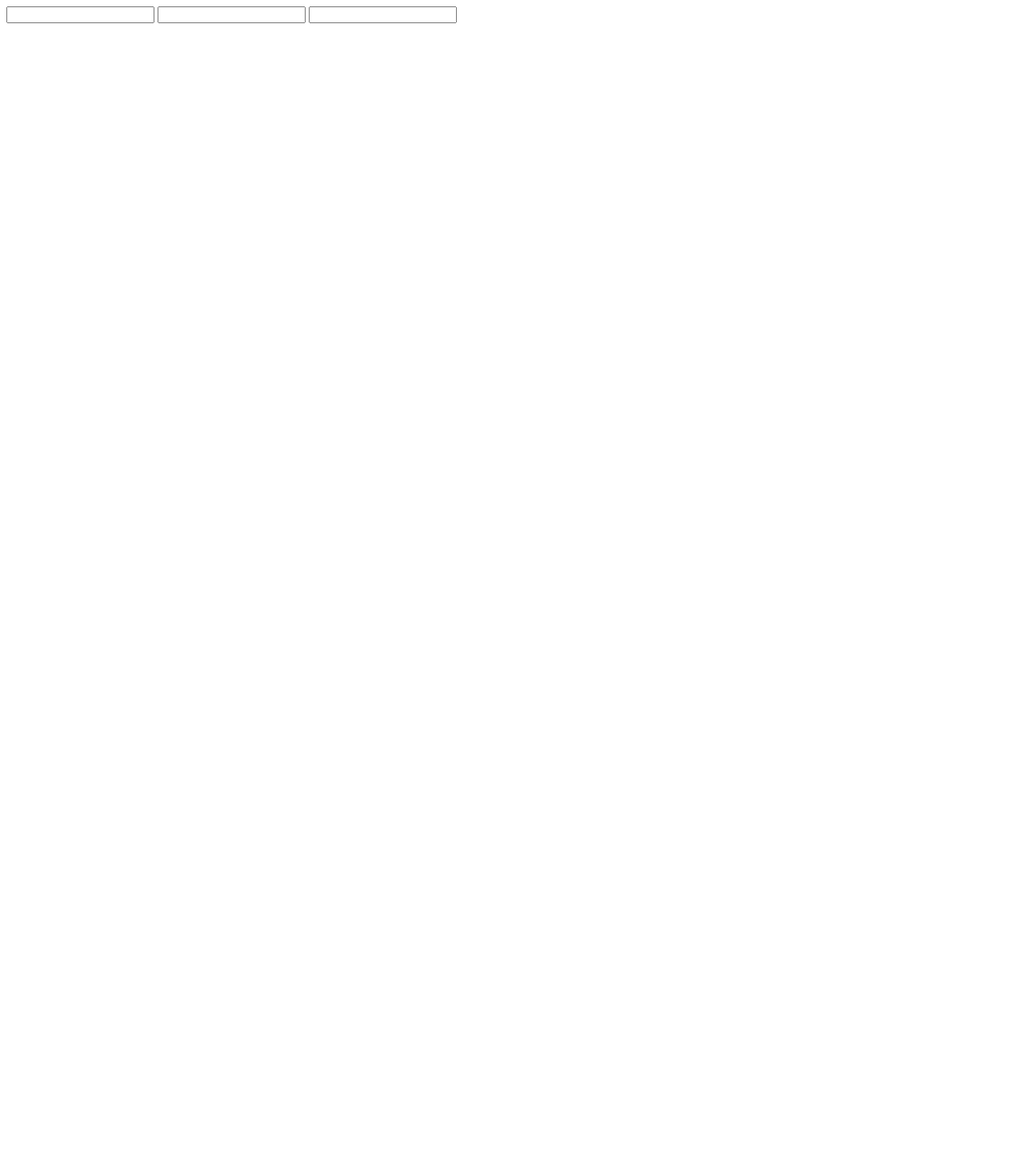
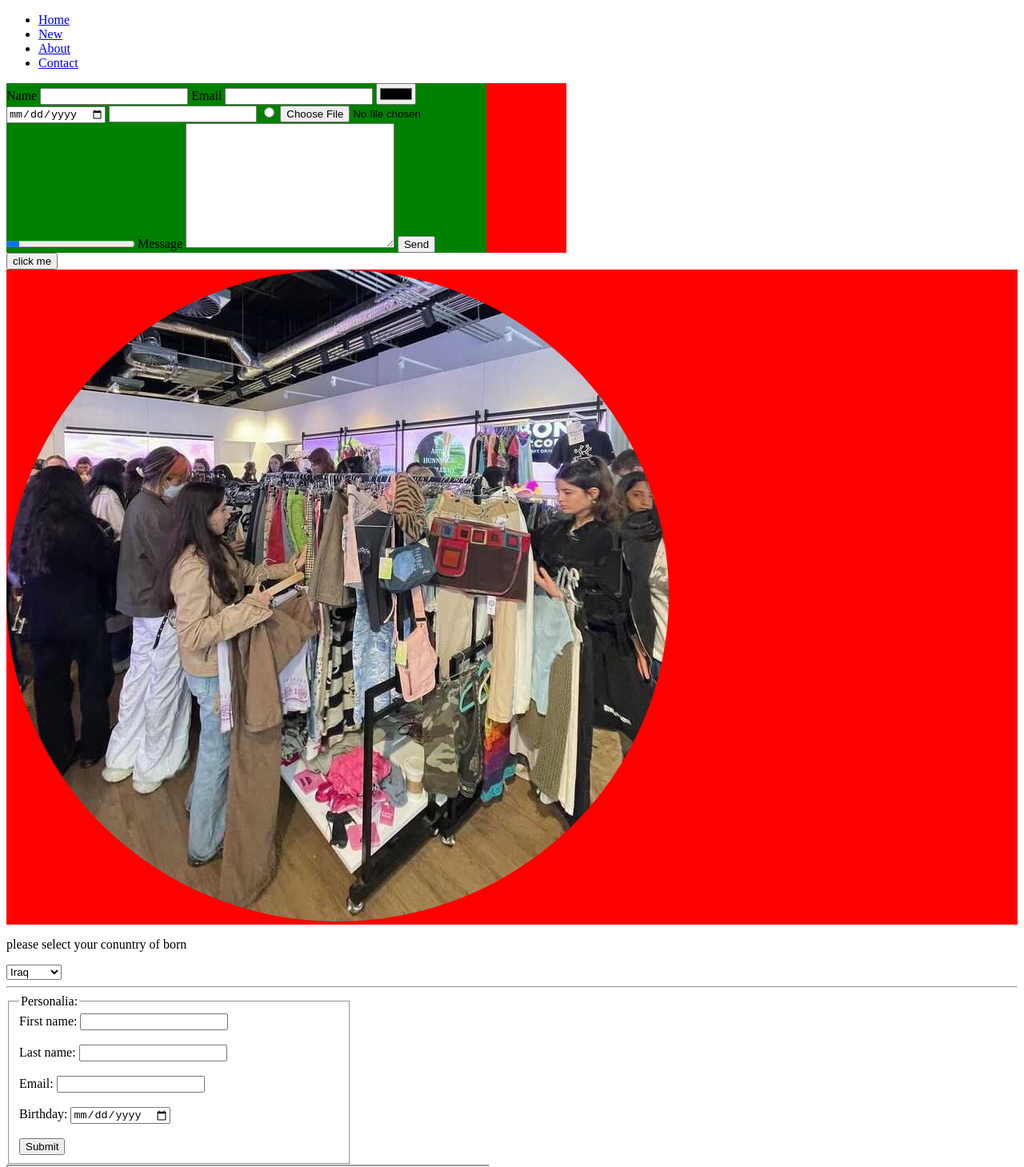
Before and after one commit to yusuf963/html_final, a plain HTML site: page index.html in a window 1280 px wide. Shown: the top 1459 px of the page at 80% size. Before the commit the page ends 800 px from the top, so only its background shows below. Drawn offline with Linux system fonts and the light colour scheme.

Commit message:
section about html tags

```diff
--- a/index.html
+++ b/index.html
@@ -1,3 +1,103 @@
-<input type='password' >
-<input type='nmuber' >
-<input type='text' >
+<!DOCTYPE html>
+<html>
+    <head>
+        <meta charset="utf-8">
+        <meta http-equiv="X-UA-Compatible" content="IE=edge">
+        <title>HTML</title>
+        <meta name="description" content="">
+        <meta name="viewport" content="width=device-width, initial-scale=1">
+        <link rel="stylesheet" href="">
+    </head>
+    <body>
+        <header>
+        <nav>
+            <ul>
+                <li><a href="#">Home</a></li>
+                <li><a href="#">New</a></li>
+                <li><a href="#">About</a></li>
+                <li><a href="#">Contact</a></li>
+            </ul>
+        </nav>
+    </header>
+        <main>
+        <div style='width: 700px; background-color: red'>
+            <form style='width: 600px;background-color: green'>
+                <label for="name">Name</label>
+                <input type="text" name="name" id="text_input">
+                <label for="email">Email</label>
+                <input type="email"  id="banana">
+                <input type="color"  id="huthyfa">
+                <input type="date"  id="email">
+                <input type="number"  id="email">
+                <input type="radio"  id="email">
+                <input type="file"  id="email">
+                <progress id="file" value="10" max="100"> 32% </progress>
+                <label for="message">Message</label>
+                <textarea name="message" id="message" cols="30" rows="10"></textarea>
+                <input type="submit" value="Send">
+            </form>
+        </div>
+        </main>
+        <main>
+        <button>
+        click me
+        </button>
+        </main>
+        <main>
+            <div style="background-color: red;" >
+              <img src ='imgs/photo.jpeg' style="border-radius: 50%" />
+            </div>
+        </main>
+        <main>
+        <p>
+        please select your conuntry of born
+        </P>
+        <!-- this is a country selection -->
+         <select>
+            <option value="1">Iraq</option>
+            <option value="2"> Turkey</option>
+            <option value="3">UAE</option>
+            <option value="4">Syria</option>
+            <option value="5">Sudan</option>
+            <option value="6">UK</option>
+            <option value="7">France</option>
+            <option value="8">Canada</option>
+         </select>
+
+        </main>
+        <hr style="color: green">
+        <main>
+  <fieldset style="width: 400px">
+    <legend>Personalia:</legend>
+    <label for="fname">First name:</label>
+    <input type="text" id="fname" name="fname"><br><br>
+    <label for="lname">Last name:</label>
+    <input type="text" id="lname" name="lname"><br><br>
+    <label for="email">Email:</label>
+    <input type="email" id="email" name="email"><br><br>
+    <label for="birthday">Birthday:</label>
+    <input type="date" id="birthday" name="birthday"><br><br>
+    <input type="submit" value="Submit">
+  </fieldset>
+        </main>
+        <iframe src=""" title="Web Tutorials" width="600px">
+        </iframe>
+
+        <footer>
+            <p>
+                &copy; 2020 Yusuf
+            </p>
+        </footer>
+
+
+
+
+        <script src="" async defer></script>
+
+    </body>
+</html>
+
+
+
+<!-- Please visit this URL for more info about all HTML tags, its W3school -->
+<!-- https://www.w3schools.com/tags/tag_hr.asp -->
```
Also changed, not shown: example.html (added, +13 -0 lines), imgs/photo.jpeg (renamed from imgs/Image_from_iOS_35.jpeg).
